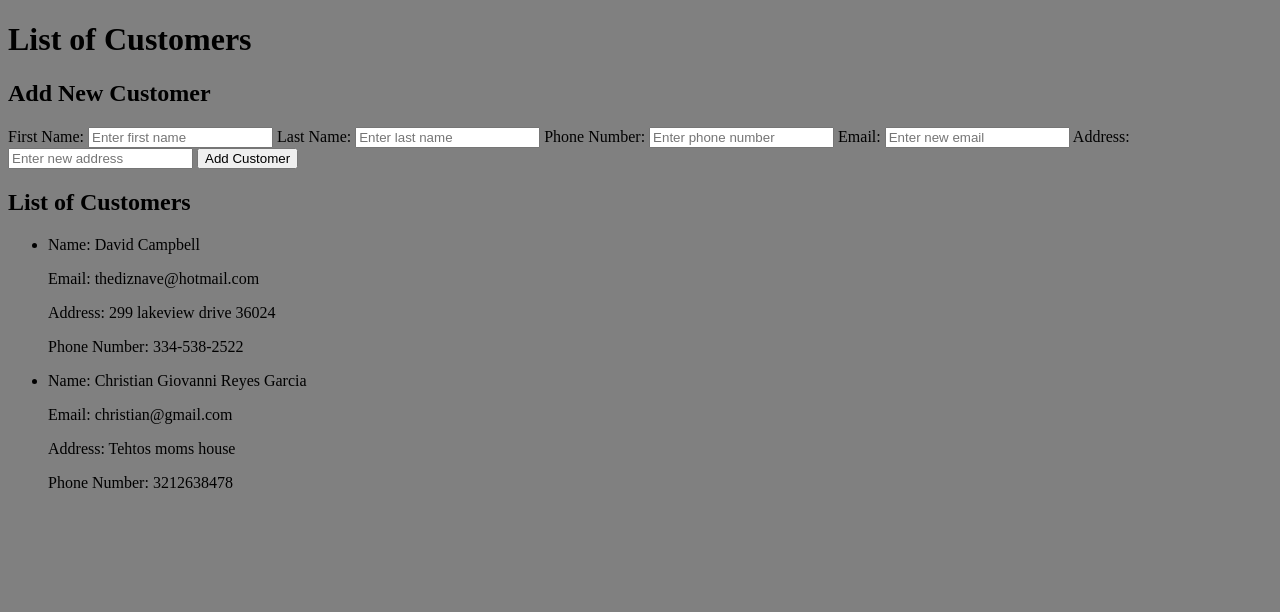
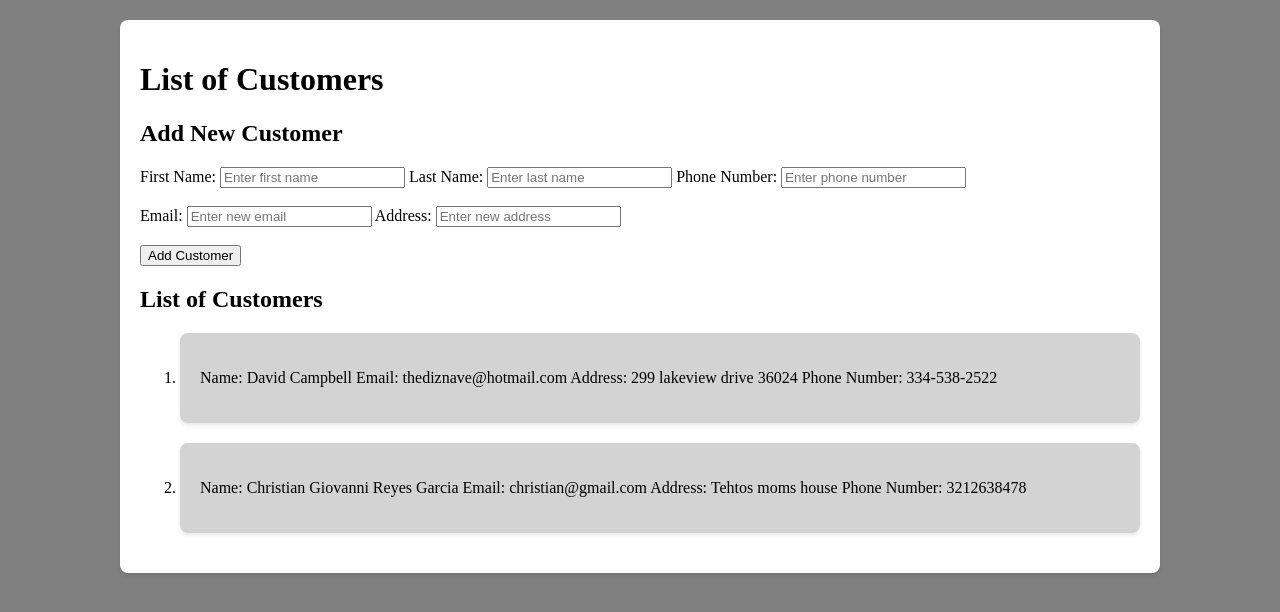
Before and after one commit to Brandarius/invoice, a Flask app: page /customers in a window 1280 px wide. Shown: the top 612 px of the page. Run offline with Flask 3, Linux system fonts and the light colour scheme.

Commit message:
UPDATED LIST OF CUSTOMERS UI

```diff
--- a/app.py
+++ b/app.py
@@ -52,6 +52,8 @@ def add_customer():
     db.session.add(new_customer)
     db.session.commit()
     return redirect(url_for('list_customers'))
-
+@app.route('/inventory')
+def add_item():
+    return render_template('inventory.html')
 if __name__ == '__main__':
     app.run(debug=True)
--- a/static/css/customers.css
+++ b/static/css/customers.css
@@ -1,3 +1,19 @@
-body{
+.paper {
+    background-color: #fff; /* White background */
+    box-shadow: 0 2px 4px rgba(0, 0, 0, 0.1); /* Shadow effect */
+    border-radius: 8px; /* Rounded corners */
+    padding: 20px; /* Padding around the content */
+    margin: 20px auto; /* Centering the paper */
+    max-width: 1000px; /* Maximum width of the paper */
+}
+body {
     background-color: grey;
 }
+.customer_list {
+    background-color: lightgrey; /* White background */
+    box-shadow: 0 2px 4px rgba(0, 0, 0, 0.1); /* Shadow effect */
+    border-radius: 8px; /* Rounded corners */
+    padding: 20px; /* Padding around the content */
+    margin: 20px auto; /* Centering the paper */
+    max-width: 1000px; /* Maximum width of the paper */
+}
--- a/templates/customers.html
+++ b/templates/customers.html
@@ -7,6 +7,7 @@
     <link rel="stylesheet" href="{{ url_for('static', filename='css/customers.css')}}">
 </head>
 <body>
+    <div class="paper">
     <header>
         <h1>List of Customers</h1>
     </header>
@@ -21,28 +22,26 @@
             <input type="text" id="new_lastname" name="new_lastname" placeholder="Enter last name">
 
             <label for="new_phonenumber">Phone Number:</label>
-            <input type="text" id="new_phonenumber" name="new_phonenumber" placeholder="Enter phone number">
+            <input type="text" id="new_phonenumber" name="new_phonenumber" placeholder="Enter phone number"><br><br>
 
             <label for="new_email_address">Email:</label>
             <input type="text" id="new_email_address" name="new_email_address" placeholder="Enter new email">
 
             <label for="new_address">Address:</label>
-            <input type="text" id="new_address" name="new_address" placeholder="Enter new address">
+            <input type="text" id="new_address" name="new_address" placeholder="Enter new address"><br><br>
 
             <button type="submit">Add Customer</button>
         </form>
 
         <h2>List of Customers</h2>
-        <ul>
+        <ol>
             {% for customer in customers %}
-            <li>
-                <p>Name: {{ customer.first_name }} {{ customer.last_name }}</p>
-                <p>Email: {{ customer.email_address }}</p>
-                <p>Address: {{ customer.address }}</p>
-                <p>Phone Number: {{ customer.phone_number }}</p>
+            <li class="customer_list">
+                <p>Name: {{ customer.first_name }} {{ customer.last_name }} Email: {{ customer.email_address }} Address: {{ customer.address }} Phone Number: {{ customer.phone_number }}</p>
             </li>
             {% endfor %}
-        </ul>
+        </ol>
     </main>
+</div>
 </body>
 </html>
--- a/templates/main_page.html
+++ b/templates/main_page.html
@@ -10,7 +10,8 @@
     </head>
     <body>
         <div class="navbar">
-            <button><a href='customers'>Customers</a></button>
+            <button id="nav"><a href='customers'>Customers</a></button>
+            <button id="nav"><a href='inventory'>Inventory</a></button>
         </div>
 
         <div class="paper">
```
Also changed, not shown: static/css/main_page.css (+9 -1 lines), templates/inventory.html (added, +12 -0 lines), instance/customers.db.
